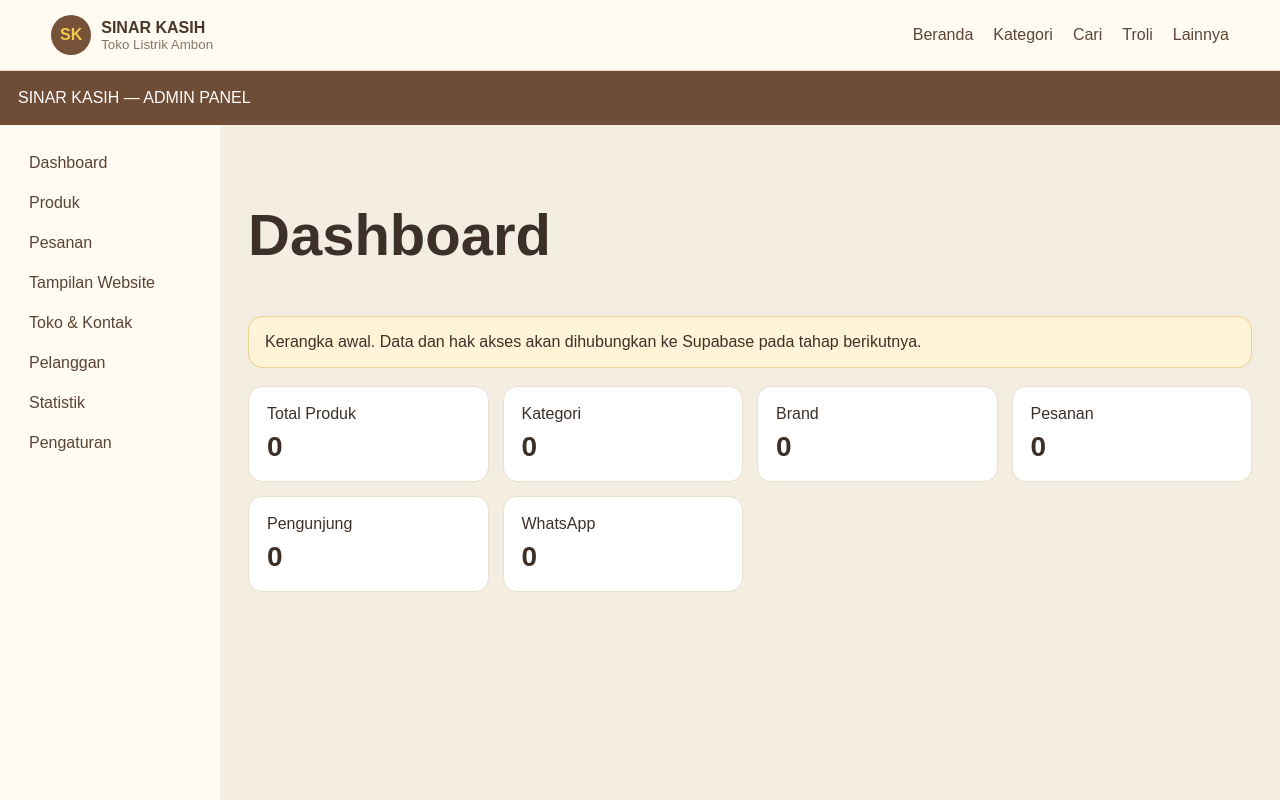
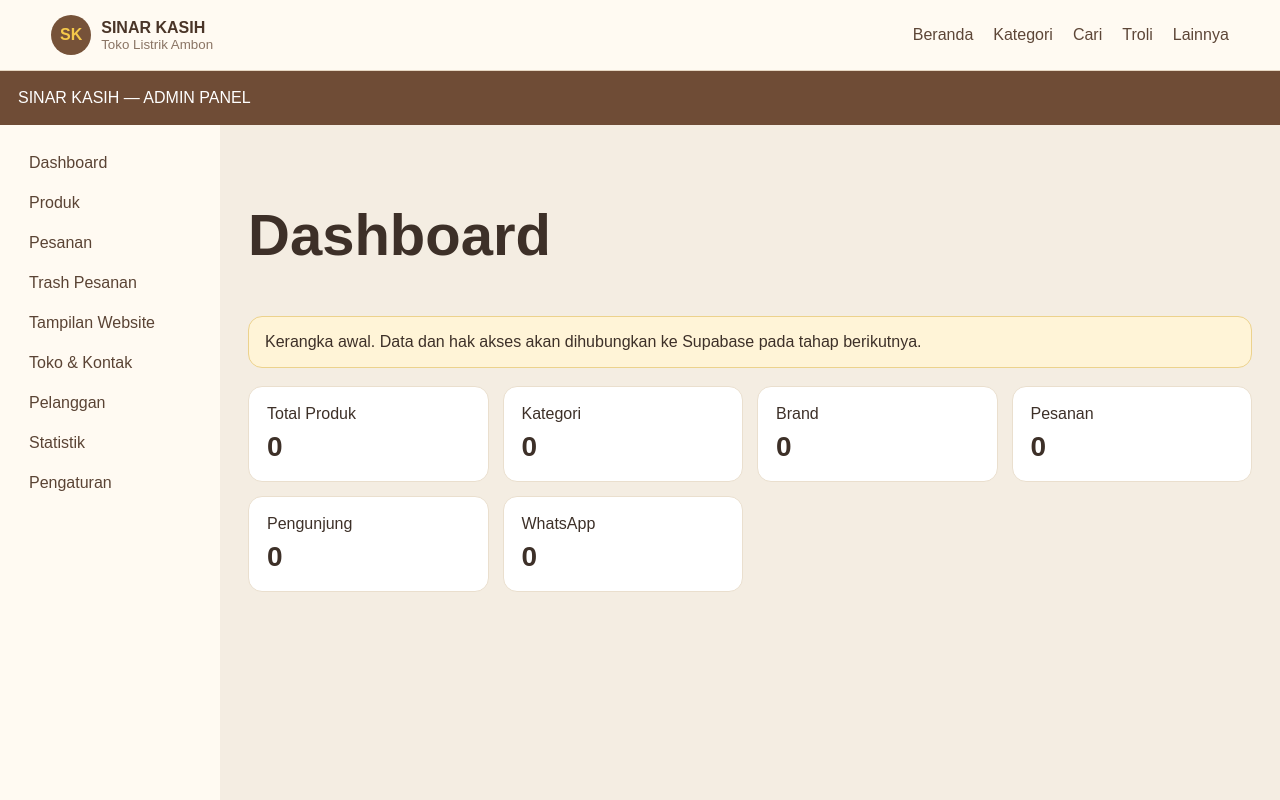
Before and after one commit to sinarkasih/website-sinar-kasih, a Next.js app: page /admin in a window 1280 px wide. Shown: the top 800 px of the page. Built offline with nearby package versions, Linux system fonts and the light colour scheme.

Commit message:
Tambah Menu Trash Pesanan

```diff
--- a/app/admin/page.js
+++ b/app/admin/page.js
@@ -1,2 +1,54 @@
 import Link from "next/link";
-export default function Page(){return <div className="admin"><div className="adminhead">SINAR KASIH — ADMIN PANEL</div><div className="adminlayout"><aside className="side"><Link href="/admin">Dashboard</Link><Link href="/admin/produk">Produk</Link><Link href="/admin/pesanan">Pesanan</Link><Link href="/admin/tampilan">Tampilan Website</Link><Link href="/admin/toko">Toko & Kontak</Link><Link href="/admin/pelanggan">Pelanggan</Link><Link href="/admin/statistik">Statistik</Link><Link href="/admin/pengaturan">Pengaturan</Link></aside><section className="dash"><h1>Dashboard</h1><div className="notice">Kerangka awal. Data dan hak akses akan dihubungkan ke Supabase pada tahap berikutnya.</div><div className="kpis">{["Total Produk","Kategori","Brand","Pesanan","Pengunjung","WhatsApp"].map(x=><div className="kpi" key={x}><span>{x}</span><b>0</b></div>)}</div></section></div></div>}
+
+export default function Page() {
+  return (
+    <div className="admin">
+      <div className="adminhead">SINAR KASIH — ADMIN PANEL</div>
+
+      <div className="adminlayout">
+        <aside className="side">
+          <Link href="/admin">Dashboard</Link>
+
+          <Link href="/admin/produk">Produk</Link>
+
+          <Link href="/admin/pesanan">Pesanan</Link>
+          <Link href="/admin/pesanan/trash">Trash Pesanan</Link>
+
+          <Link href="/admin/tampilan">Tampilan Website</Link>
+
+          <Link href="/admin/toko">Toko & Kontak</Link>
+
+          <Link href="/admin/pelanggan">Pelanggan</Link>
+
+          <Link href="/admin/statistik">Statistik</Link>
+
+          <Link href="/admin/pengaturan">Pengaturan</Link>
+        </aside>
+
+        <section className="dash">
+          <h1>Dashboard</h1>
+
+          <div className="notice">
+            Kerangka awal. Data dan hak akses akan dihubungkan ke Supabase pada tahap berikutnya.
+          </div>
+
+          <div className="kpis">
+            {[
+              "Total Produk",
+              "Kategori",
+              "Brand",
+              "Pesanan",
+              "Pengunjung",
+              "WhatsApp"
+            ].map((x) => (
+              <div className="kpi" key={x}>
+                <span>{x}</span>
+                <b>0</b>
+              </div>
+            ))}
+          </div>
+        </section>
+      </div>
+    </div>
+  );
+}
```
